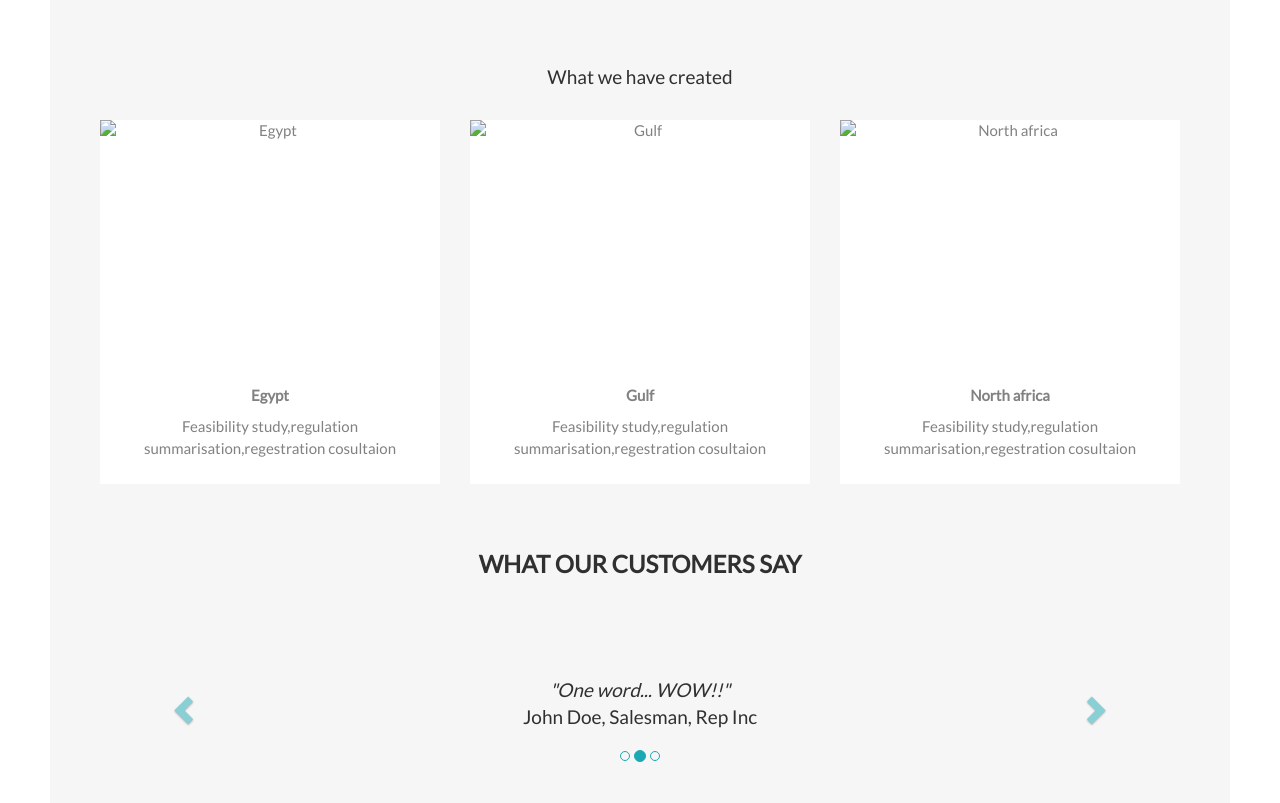
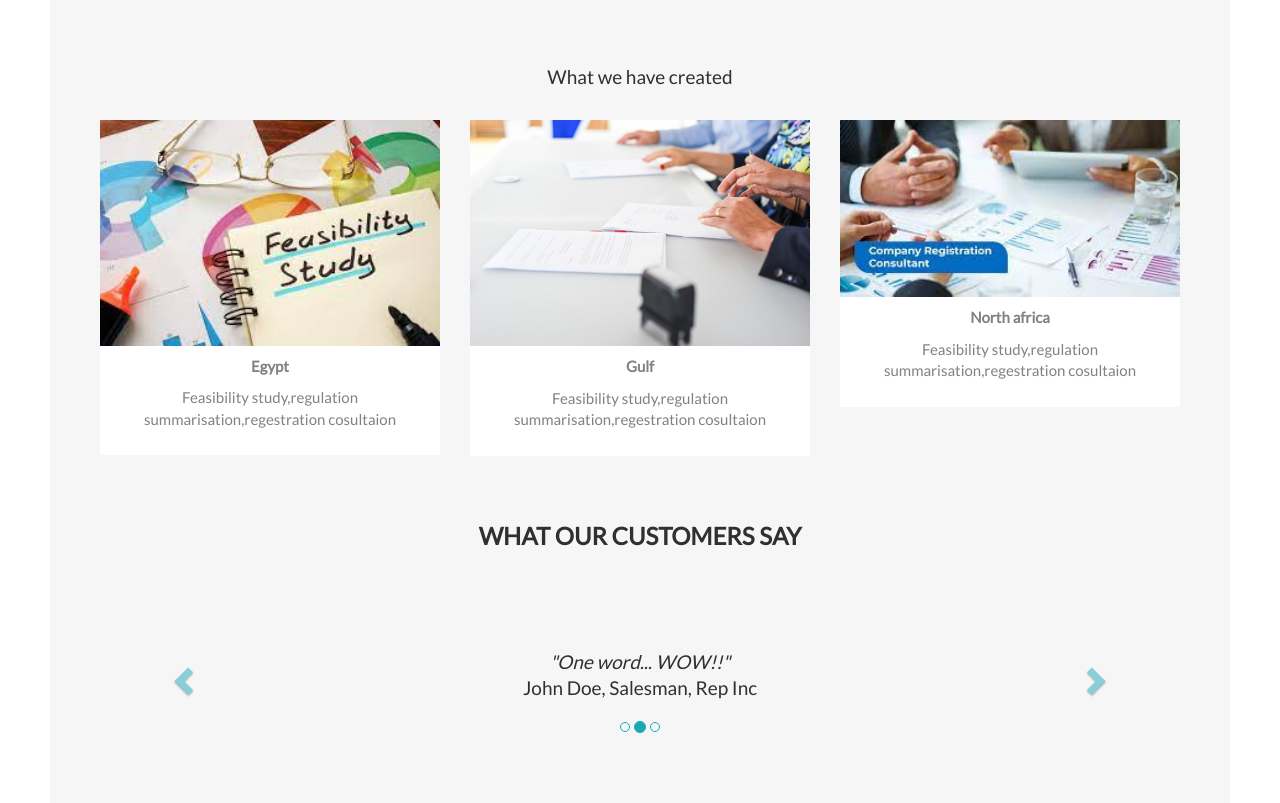
Before and after one commit to Emankehela/Reg-zone, a plain HTML site: page index.html in a window 1280 px wide. Shown: the part 2128-2931 px from the top of the page. Drawn offline with nearby package versions, Linux system fonts and the light colour scheme.

Commit message:
Update index.html

```diff
--- a/index.html
+++ b/index.html
@@ -2,7 +2,7 @@
 <html lang="en">
 <head>
   <!-- Theme Made By www.w3schools.com -->
-  <title>Bootstrap Theme Company Page</title>
+  <title>Reg-zone</title>
   <meta charset="utf-8">
   <meta name="viewport" content="width=device-width, initial-scale=1">
   <link rel="stylesheet" href="https://maxcdn.bootstrapcdn.com/bootstrap/3.4.1/css/bootstrap.min.css">
@@ -301,21 +301,21 @@
   <div class="row text-center slideanim">
     <div class="col-sm-4">
       <div class="thumbnail">
-        <img src="imgs/download.jfif" alt="Egypt" width="400" height="300">
+        <img src="download.jfif" alt="Egypt" width="400" height="300">
         <p><strong>Egypt</strong></p>
         <p>Feasibility study,regulation summarisation,regestration cosultaion</p>
       </div>
     </div>
     <div class="col-sm-4">
       <div class="thumbnail">
-        <img src="imgs/franchise-agreement.png" alt="Gulf" width="400" height="300">
+        <img src="franchise-agreement.png" alt="Gulf" width="400" height="300">
         <p><strong>Gulf</strong></p>
         <p>Feasibility study,regulation summarisation,regestration cosultaion</p>
       </div>
     </div>
     <div class="col-sm-4">
       <div class="thumbnail">
-        <img src="imgs/download (1).jfif" alt="North africa" width="400" height="300">
+        <img src="download (1).jfif" alt="North africa" width="400" height="300">
         <p><strong>North africa</strong></p>
         <p>Feasibility study,regulation summarisation,regestration cosultaion</p>
       </div>
@@ -453,7 +453,7 @@
 </div>
 
 <!-- Image of location/map -->
-<img src="imgs/facebook_1665207348576_6984385842964784760.jpg" class="w3-image w3-greyscale-min" style="width:20%">
+<img src="facebook_1665207348576_6984385842964784760.jpg" class="w3-image w3-greyscale-min" style="width:20%">
 
 <footer class="container-fluid text-center">
   <a href="#myPage" title="To Top">
```
